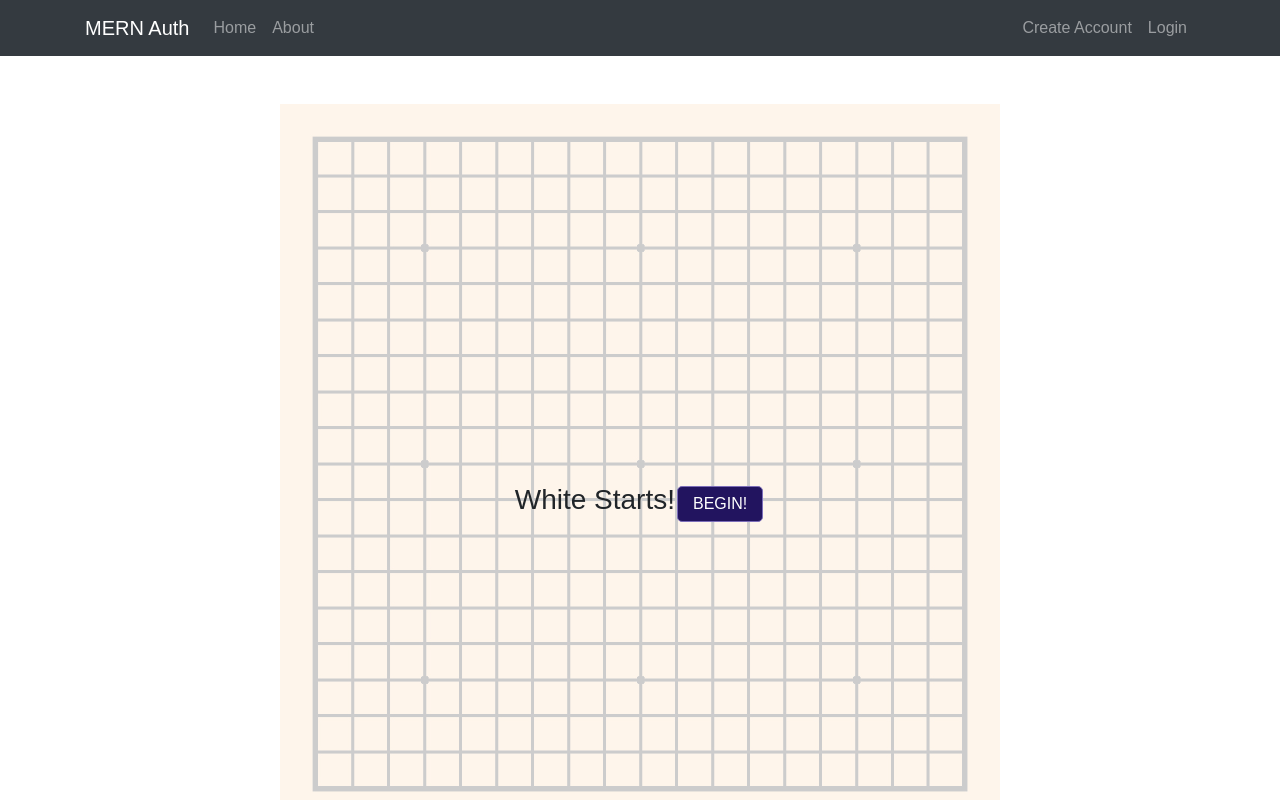
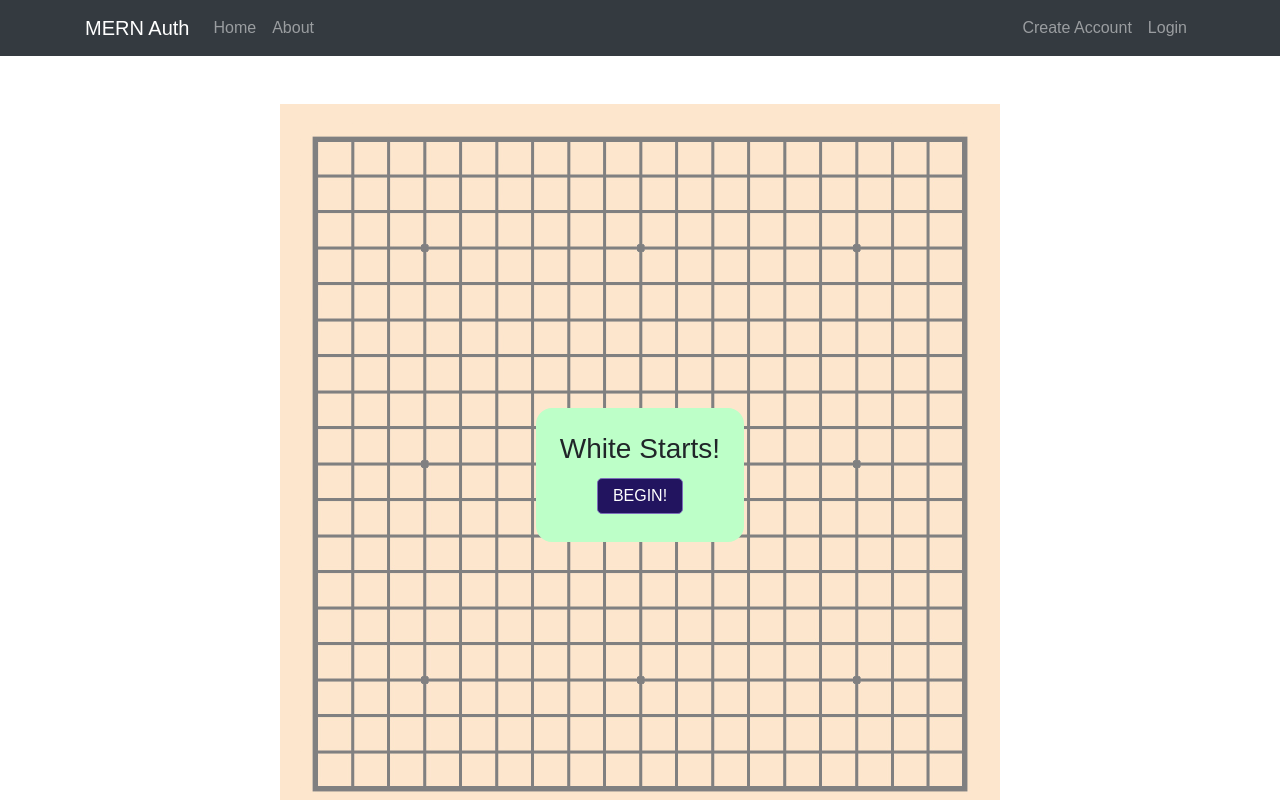
Before and after one commit to imjchiang/arcade-of-games, a React (Create React App) app in the folder frontend/: page /game/gomoku in a window 1280 px wide. Both pictures are taken after a click on the button "START GAME". Shown: the top 800 px of the page. Built offline with nearby package versions, Linux system fonts and the light colour scheme; no server answers.

Commit message:
[GameConfirmRestart.js][GameRandom.js][Gomoku.js][App.css] change classNames and apply css to them

```diff
--- a/frontend/src/App.css
+++ b/frontend/src/App.css
@@ -123,7 +123,7 @@ button:hover
     justify-content: center;
 }
 
-.confirm-quit
+.confirm-quit, .confirm-restart, .begin-randomized
 {
     margin: 38vh 0 40vh 0;
     position: absolute;
@@ -134,7 +134,7 @@ button:hover
     border-radius: 2vh;
 }
 
-.confirm-quit-bg
+.confirm-quit-bg, .confirm-restart-bg, .randomize-bg
 {
     position: absolute;
     width: 90vw;
--- a/frontend/src/components/games/gomoku/GameConfirmRestart.js
+++ b/frontend/src/components/games/gomoku/GameConfirmRestart.js
@@ -11,14 +11,15 @@ const GameConfirmRestart = (props) =>
     const handleRestart = () =>
     {
         let statusR = props.restart;
+        props.setTurn(props.randomize);
         props.setRestart(!statusR);
         props.setGrid(Array.from({length: 19},()=> Array.from({length: 19}, () => null)));
     }
 
     const confirmRestart =
         <>
-            <div className="confirm-quit-bg"></div>
-            <div className="confirm-quit">
+            <div className="confirm-restart-bg"></div>
+            <div className="confirm-restart">
                 <h3>Are You Sure?</h3>
                 <div>
                     <button onClick={handleRestart}>Restart</button>
--- a/frontend/src/components/games/gomoku/GameRandom.js
+++ b/frontend/src/components/games/gomoku/GameRandom.js
@@ -24,9 +24,10 @@ const GameRandom = (props) =>
                 props.start && props.randomize === null
                 ?
                 <>
-                    <div className="gomoku-start">
+                    <div className="randomize-bg"></div>
+                    <div className="begin-randomized">
                         <h3>{random === 1 ? "Black" : "White"} Starts!</h3>
-                        <button className="gomoku-start-button" onClick={handleClick}>BEGIN!</button>
+                        <button onClick={handleClick}>BEGIN!</button>
                     </div>
                 </>
                 :
--- a/frontend/src/components/games/gomoku/Gomoku.js
+++ b/frontend/src/components/games/gomoku/Gomoku.js
@@ -28,10 +28,10 @@ const Gomoku = (props) =>
                 <GameRandom start={start} quit={quit} randomize={randomize} setQuit={setQuit} setRandomize={setRandomize} setTurn={setTurn} />
 
                 <GameConfirmQuit start={start} quit={quit} setStart={setStart} setQuit={setQuit} setGrid={setGrid} setRandomize={setRandomize} />
-                <GameConfirmRestart start={start} restart={restart} setStart={setStart} setRestart={setRestart} setGrid={setGrid} />
+                <GameConfirmRestart start={start} restart={restart} randomize={randomize} setStart={setStart} setRestart={setRestart} setGrid={setGrid} setTurn={setTurn} />
                 <GameStart start={start} setStart={setStart}/>
             </div>
-            <GameQuitPanel start={start} restart={restart} quit={quit} setStart={setStart} setRestart={setRestart} setQuit={setQuit} setGrid={setGrid} />
+            <GameQuitPanel start={start} restart={restart} quit={quit} randomize={randomize} setStart={setStart} setRestart={setRestart} setQuit={setQuit} setGrid={setGrid} />
         </>
     );
 }
```
